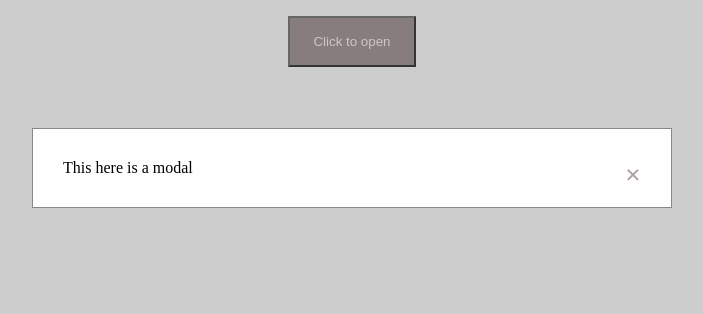
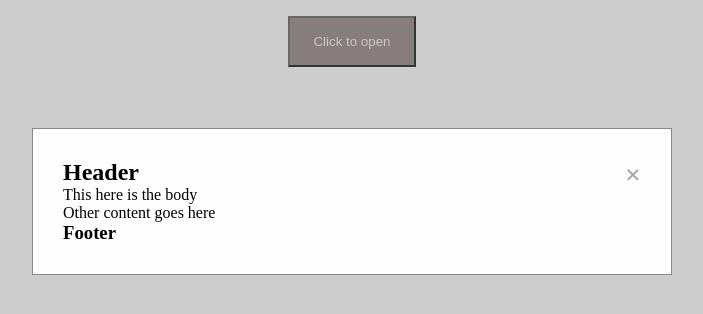
Before and after one commit to lagesh/Modal, a plain HTML site: page index.html in a window 1280 px wide. Both pictures are taken after a click on the button "Click to open". Shown: the whole page, without its empty margins (288-991 px from the left). Drawn offline with Linux system fonts and the light colour scheme.

Commit message:
add modal header and footer

```diff
--- a/index.html
+++ b/index.html
@@ -15,8 +15,17 @@
     <div id="myModal" class="modal">
       <!-- Modal content -->
       <div class="modal-content">
-        <span class="close">&times;</span>
-        <p>This here is a modal</p>
+        <div class="modal-header">
+          <span class="close">&times;</span>
+          <h2>Header</h2>
+        </div>
+        <div class="modal-body">
+          <p>This here is the body</p>
+          <p>Other content goes here</p>
+        </div>
+        <div class="footer">
+          <h3>Footer</h3>
+        </div>
       </div>
     </div>
     <script src="script.js"></script>
```
